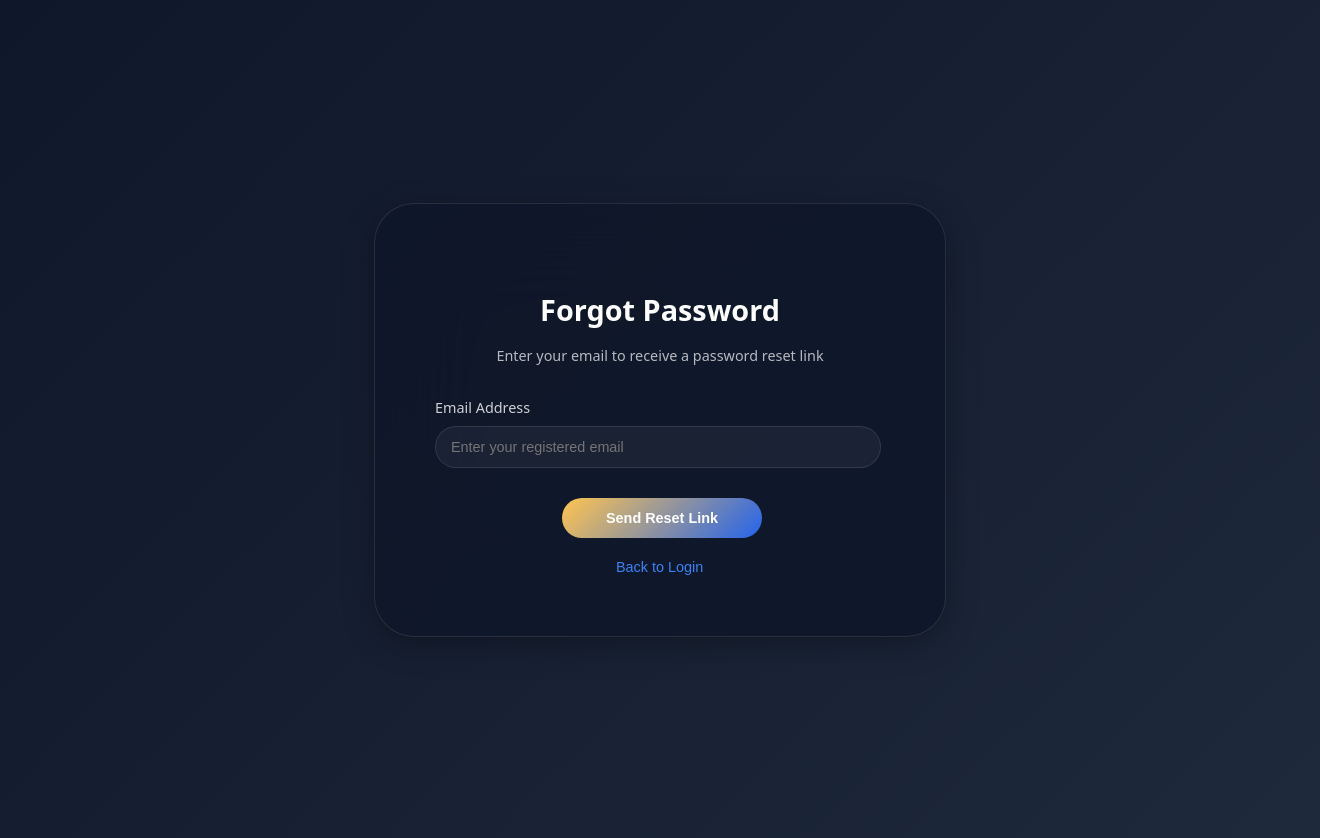
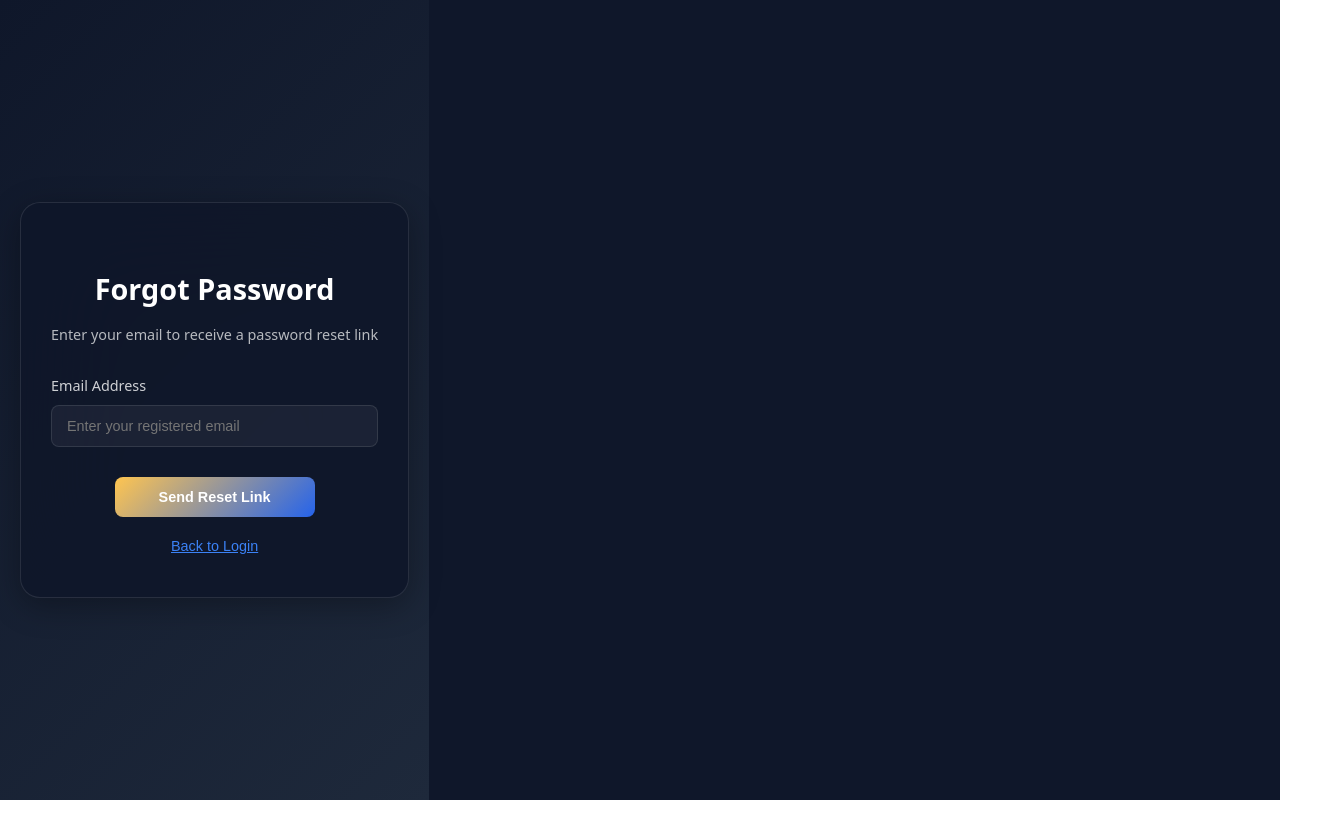
Before and after one commit to hardikkumar4472/CivicConnect-Updated, a React (Vite) app in the folder Frontend/: page /forgot-password in a window 1280 px wide. Shown: the whole page, 1320 px wide, since content can reach past the window. After the commit the page ends 800 px from the top, so only its background shows below. Built offline with nearby package versions, Linux system fonts and the light colour scheme.

Commit message:
Update ForgotPassword.jsx

```diff
--- a/Frontend/src/pages/ForgotPassword.jsx
+++ b/Frontend/src/pages/ForgotPassword.jsx
@@ -1,3 +1,200 @@
+// import React, { useState, useEffect } from 'react';
+// import axios from 'axios';
+// import { useNavigate } from 'react-router-dom';
+// import { toast } from 'react-toastify';
+
+// const ForgotPassword = () => {
+//   const [email, setEmail] = useState('');
+//   const [isLoading, setIsLoading] = useState(false);
+//   const navigate = useNavigate();
+
+//   useEffect(() => {
+//     document.body.style.margin = '0';
+//     document.body.style.padding = '0';
+//     document.body.style.width = '100%';
+//     document.body.style.overflowX = 'hidden';
+//     document.body.style.backgroundColor = '#0f172a';
+//   }, []);
+
+//   const handleSubmit = async (e) => {
+//     e.preventDefault();
+
+//     if (!email) {
+//       alert('Please enter your email address');
+//       return;
+//     }
+
+//     if (!/\S+@\S+\.\S+/.test(email)) {
+//       alert('Please enter a valid email address');
+//       return;
+//     }
+
+//     setIsLoading(true);
+
+//     try {
+//       const response = await axios.post(
+//         'https://civicconnect-backend.onrender.com/api/citizen/forgot-password',
+//         { email }
+//       );
+
+//       if (response.data.success) {
+//         alert('Password reset link sent successfully! Check your email.', {
+//           position: "top-center",
+//           autoClose: 5000,
+//           hideProgressBar: false,
+//           closeOnClick: true,
+//           pauseOnHover: true,
+//           draggable: true,
+//         });
+
+//         setTimeout(() => {
+//           navigate('/');
+//         }, 3000);
+//       } else {
+//         alert(response.data.message || 'Failed to send reset link');
+//       }
+//     } catch (err) {
+//       if (err.response) {
+//         if (err.response.status === 404) {
+//           alert('Email not found. Please check your email address.');
+//         } else {
+//           alert(err.response.data.message || 'An error occurred. Please try again.');
+//         }
+//       } else {
+//         alert('Network error. Please check your connection.');
+//       }
+//     } finally {
+//       setIsLoading(false);
+//     }
+//   };
+
+//   const styles = {
+//     container: {
+//       display: 'flex',
+//       justifyContent: 'center',
+//       alignItems: 'center',
+//       minHeight: '100vh',
+//       width: '100vw',
+//       background: 'linear-gradient(135deg, #0f172a, #1e293b)',
+//       padding: '20px',
+//     },
+//     card: {
+//       backgroundColor: 'rgba(15, 23, 42, 0.9)',
+//       borderRadius: '40px',
+//       padding: '60px',
+//       boxShadow: '0 8px 32px rgba(0, 0, 0, 0.3)',
+//       backdropFilter: 'blur(50px)',
+//       border: '1px solid rgba(255, 255, 255, 0.1)',
+//       width: '100%',
+//       maxWidth: '450px',
+//       textAlign: 'center',
+//     },
+//     title: {
+//       color: '#fff',
+//       fontSize: '1.8rem',
+//       marginBottom: '10px',
+//     },
+//     subtitle: {
+//       color: 'rgba(255, 255, 255, 0.7)',
+//       fontSize: '0.9rem',
+//       marginBottom: '30px',
+//     },
+//     form: {
+//       display: 'flex',
+//       flexDirection: 'column',
+//       gap: '20px',
+//     },
+//     inputGroup: {
+//       textAlign: 'left',
+//     },
+//     label: {
+//       display: 'block',
+//       marginBottom: '8px',
+//       color: 'rgba(255, 255, 255, 0.8)',
+//       fontSize: '0.9rem',
+//     },
+//     input: {
+//       width: '92%',
+//       padding: '12px 15px',
+//       background: 'rgba(255, 255, 255, 0.05)',
+//       border: '1px solid rgba(255, 255, 255, 0.1)',
+//       borderRadius: '350px',
+//       color: 'white',
+//       fontSize: '0.9rem',
+//     },
+//     button: {
+//       padding: '12px',
+//       background: 'linear-gradient(135deg, #ffc550ff, #2563eb)',
+//       border: 'none',
+//       borderRadius: '560px',
+//       color: 'white',
+//       fontSize: '0.9rem',
+//       fontWeight: '600',
+//       cursor: 'pointer',
+//       transition: 'all 0.3s ease',
+//       marginTop: '10px',
+//       display: 'flex',
+//       alignItems: 'center',
+//       justifyContent: 'center',
+//       maxWidth: '200px',
+//       width: '100%',
+//       marginLeft: '127px'
+//     },
+//     backButton: {
+//       background: 'transparent',
+//       border: 'none',
+//       color: '#3b82f6',
+//       cursor: 'pointer',
+//       marginTop: '20px',
+//       fontSize: '0.9rem',
+//       display: 'flex',
+//       alignItems: 'center',
+//       justifyContent: 'center',
+//       marginLeft: '175px'
+//     },
+//   };
+
+//   return (
+//     <div style={styles.container}>
+//       <div style={styles.card}>
+//         <h2 style={styles.title}>Forgot Password</h2>
+//         <p style={styles.subtitle}>Enter your email to receive a password reset link</p>
+
+//         <form onSubmit={handleSubmit} style={styles.form}>
+//           <div style={styles.inputGroup}>
+//             <label style={styles.label}>Email Address</label>
+//             <input
+//               type="email"
+//               value={email}
+//               onChange={(e) => setEmail(e.target.value)}
+//               placeholder="Enter your registered email"
+//               style={styles.input}
+//               required
+//             />
+//           </div>
+
+//           <button
+//             type="submit"
+//             style={styles.button}
+//             disabled={isLoading}
+//           >
+//             {isLoading ? 'Sending...' : 'Send Reset Link'}
+//           </button>
+//         </form>
+
+//         <button
+//           onClick={() => navigate('/')}
+//           style={styles.backButton}
+//         >
+//           Back to Login
+//         </button>
+//       </div>
+//     </div>
+//   );
+// };
+
+// export default ForgotPassword;
+
 import React, { useState, useEffect } from 'react';
 import axios from 'axios';
 import { useNavigate } from 'react-router-dom';
@@ -14,6 +211,15 @@ const ForgotPassword = () => {
     document.body.style.width = '100%';
     document.body.style.overflowX = 'hidden';
     document.body.style.backgroundColor = '#0f172a';
+
+    // Cleanup function to reset styles when component unmounts
+    return () => {
+      document.body.style.margin = '';
+      document.body.style.padding = '';
+      document.body.style.width = '';
+      document.body.style.overflowX = '';
+      document.body.style.backgroundColor = '';
+    };
   }, []);
 
   const handleSubmit = async (e) => {
@@ -74,71 +280,76 @@ const ForgotPassword = () => {
       justifyContent: 'center',
       alignItems: 'center',
       minHeight: '100vh',
-      width: '100vw',
+      width: '100%',
       background: 'linear-gradient(135deg, #0f172a, #1e293b)',
       padding: '20px',
+      boxSizing: 'border-box',
     },
     card: {
       backgroundColor: 'rgba(15, 23, 42, 0.9)',
-      borderRadius: '40px',
-      padding: '60px',
+      borderRadius: '20px',
+      padding: '40px 30px',
       boxShadow: '0 8px 32px rgba(0, 0, 0, 0.3)',
       backdropFilter: 'blur(50px)',
       border: '1px solid rgba(255, 255, 255, 0.1)',
       width: '100%',
       maxWidth: '450px',
       textAlign: 'center',
+      boxSizing: 'border-box',
     },
     title: {
       color: '#fff',
       fontSize: '1.8rem',
       marginBottom: '10px',
+      fontWeight: '600',
     },
     subtitle: {
       color: 'rgba(255, 255, 255, 0.7)',
       fontSize: '0.9rem',
       marginBottom: '30px',
+      lineHeight: '1.4',
     },
     form: {
       display: 'flex',
       flexDirection: 'column',
       gap: '20px',
+      width: '100%',
     },
     inputGroup: {
       textAlign: 'left',
+      width: '100%',
     },
     label: {
       display: 'block',
       marginBottom: '8px',
       color: 'rgba(255, 255, 255, 0.8)',
       fontSize: '0.9rem',
+      fontWeight: '500',
     },
     input: {
-      width: '92%',
+      width: '100%',
       padding: '12px 15px',
       background: 'rgba(255, 255, 255, 0.05)',
       border: '1px solid rgba(255, 255, 255, 0.1)',
-      borderRadius: '350px',
+      borderRadius: '8px',
       color: 'white',
       fontSize: '0.9rem',
+      boxSizing: 'border-box',
     },
     button: {
       padding: '12px',
       background: 'linear-gradient(135deg, #ffc550ff, #2563eb)',
       border: 'none',
-      borderRadius: '560px',
+      borderRadius: '8px',
       color: 'white',
       fontSize: '0.9rem',
       fontWeight: '600',
       cursor: 'pointer',
       transition: 'all 0.3s ease',
       marginTop: '10px',
-      display: 'flex',
-      alignItems: 'center',
-      justifyContent: 'center',
+      width: '100%',
       maxWidth: '200px',
-      width: '100%',
-      marginLeft: '127px'
+      alignSelf: 'center',
     },
     backButton: {
       background: 'transparent',
@@ -147,11 +358,15 @@ const ForgotPassword = () => {
       cursor: 'pointer',
       marginTop: '20px',
       fontSize: '0.9rem',
-      display: 'flex',
-      alignItems: 'center',
-      justifyContent: 'center',
-      marginLeft: '175px'
+      textDecoration: 'underline',
+      alignSelf: 'center',
     },
+  };
+
+  // Media queries for responsiveness
+  const mediaQueries = {
+    small: '@media (max-width: 480px)',
+    medium: '@media (min-width: 481px) and (max-width: 768px)',
   };
 
   return (
@@ -189,6 +404,29 @@ const ForgotPassword = () => {
           Back to Login
         </button>
       </div>
+
+      {/* Inline styles for media queries */}
+      <style>
+        {`
+          ${mediaQueries.small} {
+            .forgot-password-card {
+              padding: 30px 20px !important;
+              border-radius: 16px !important;
+            }
+            .forgot-password-title {
+              font-size: 1.5rem !important;
+            }
+            .forgot-password-button {
+              max-width: 100% !important;
+            }
+          }
+          ${mediaQueries.medium} {
+            .forgot-password-card {
+              padding: 40px 30px !important;
+            }
+          }
+        `}
+      </style>
     </div>
   );
 };
```
